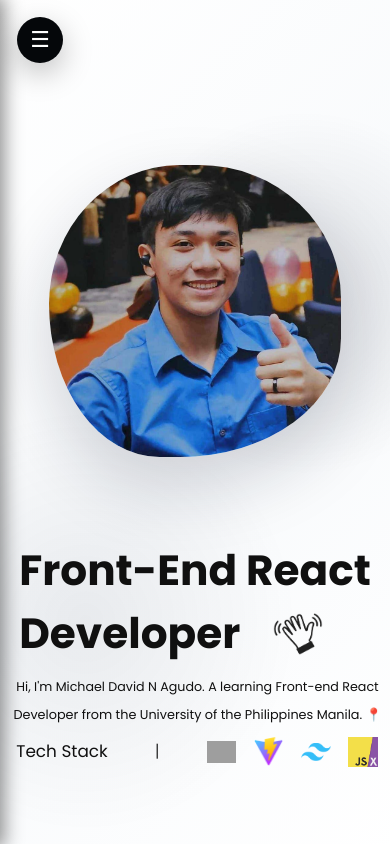
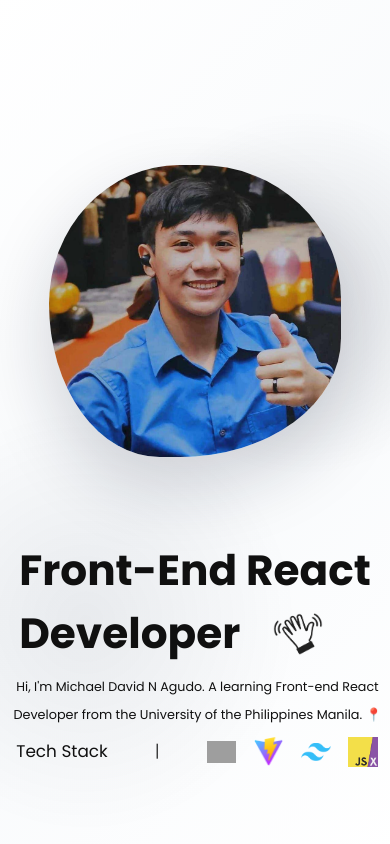
Before and after one commit to MD-4Good0/my_site, a React (Vite) app: page / in a window 390 px wide. Shown: the top 844 px of the page. Built offline with nearby package versions, Linux system fonts and the light colour scheme; grey boxes are pictures that could not be loaded.

Commit message:
new stuff

```diff
--- a/src/App.jsx
+++ b/src/App.jsx
@@ -1,4 +1,4 @@
-import React, { useEffect, useRef, useState } from "react";
+import React, { useEffect, useRef } from "react";
 
 import Logo from "./Components/Assets/Logo.png";
 
@@ -287,8 +287,6 @@ function App() {
   const Projects = useRef(null);
   const Contact = useRef(null);
 
-  const [isSidebarOpen, setIsSidebarOpen] = useState(false);
-
   useEffect(() => {
     const updateViewportHeight = () => {
       const vh = window.innerHeight * 0.01;
@@ -337,8 +335,6 @@ function App() {
       top: section.offsetTop,
       behavior: "smooth",
     });
-
-    setIsSidebarOpen(false);
   };
 
   const handleScrollToMe = () => handleScrollToSection("Me");
@@ -348,44 +344,14 @@ function App() {
 
   return (
     <div className="min-h-screen caret-transparent font-['Poppins','Lucida_Sans_Unicode','Lucida_Grande','Lucida_Sans',Arial,sans-serif] text-[#101010]">
-      <button
-        type="button"
-        onClick={() => setIsSidebarOpen((current) => !current)}
-        className={`
-          fixed top-[2vh] z-[1100] flex h-[5.5vh] w-[5.5vh]
-          items-center justify-center rounded-full bg-[#05070a]
-          text-[2.6vh] font-bold text-white shadow-[0_10px_30px_rgba(0,0,0,0.25)]
-          transition-all duration-300 hover:scale-105
-          md:hidden
-          ${isSidebarOpen ? "left-[6rem]" : "left-[2vh]"}
-        `}
-        aria-label="Toggle navigation menu"
-      >
-        {isSidebarOpen ? "×" : "☰"}
-      </button>
-
-      {isSidebarOpen && (
-        <button
-          type="button"
-          onClick={() => setIsSidebarOpen(false)}
-          className="
-            fixed inset-0 z-[900] bg-black/35 backdrop-blur-[1px]
-            md:hidden
-          "
-          aria-label="Close navigation menu"
-        />
-      )}
-
       <aside
-        className={`
-          fixed left-0 top-0 z-[1000] flex h-screen w-[5rem]
+        className="
+          fixed left-0 top-0 z-[1000] hidden h-screen w-[6rem]
           flex-col items-center justify-between border-r border-white/10
           bg-[#05070a] px-2 py-4
           shadow-[0_0_18px_4px_rgba(0,0,0,0.45)]
-          transition-transform duration-300 ease-in-out
-          md:w-[6rem] md:translate-x-0
-          ${isSidebarOpen ? "translate-x-0" : "-translate-x-full"}
-        `}
+          md:flex
+        "
       >
         <button
           type="button"
```
